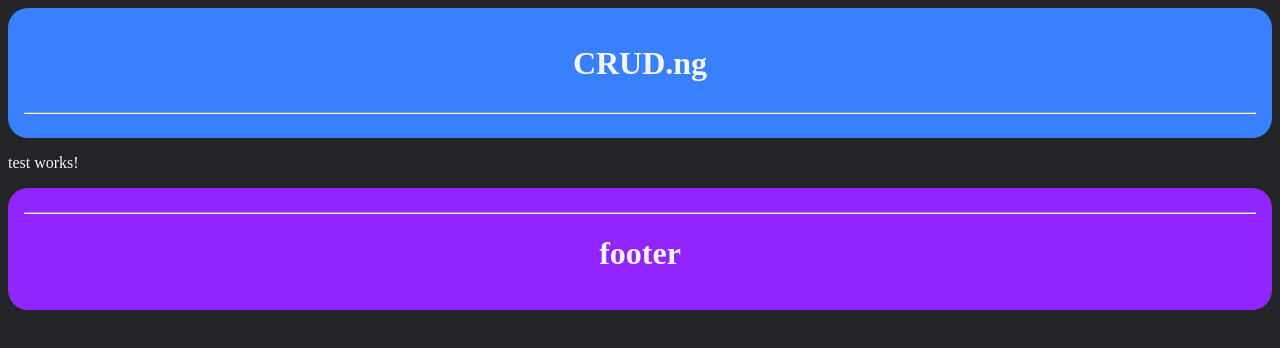
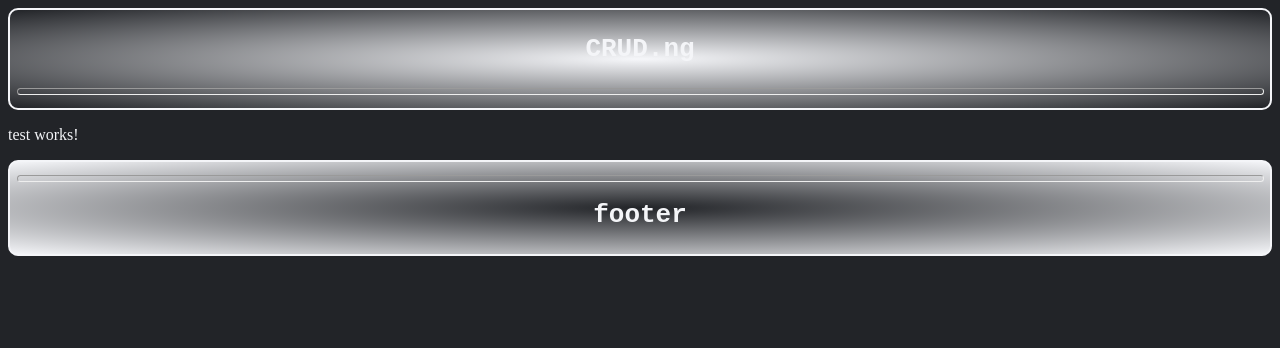
Before and after one commit to dudushy/CRUD.ng, an Angular app: page /test in a window 1280 px wide. Shown: the top 348 px of the page. Built offline with nearby package versions, Linux system fonts and the light colour scheme.

Commit message:
Update app.component.scss

```diff
--- a/src/app/app.component.scss
+++ b/src/app/app.component.scss
@@ -1,17 +1,27 @@
-@use '/src/styles.scss' as vars;
-
-body {
-  background-color: vars.$back-default;
-}
+// @use '/src/styles.scss' as vars;
+@import '/src/styles.scss';
 
 header {
-  background-color: vars.$primary;
-  padding: 1em;
-  border-radius: 20px;
+  background: radial-gradient($light 1%, $dark);
+  padding: .5em;
+  border-radius: 10px;
   text-align: center;
+  border: 2px solid $light;
+  font-family: monospace;
+  font-weight: bolder;
+
+  hr {
+    color: $medium;
+    padding: .2em;
+    border-radius: 30px;
+  }
+
+  a, a:hover, a:active, a:visited {
+    color: $danger;
+  }
 
   ul {
-    // background-color: vars.$warning;
+    // background-color: $warning;
     display: flex;
     justify-content: center;
     list-style-type: none;
@@ -26,14 +36,57 @@ header {
   }
 
   button {
+    border-radius: 20px;
+    font-size: larger;
+  }
+
+  button[active="true"] {
+    background-color: $button-back-default;
+    color: $button-text-default;
     padding: 1em;
     // width: 100%;
+    transition: .5s;
+  }
+
+  button[active="false"] {
+    background-color: $back-default;
+    color: $text-default;
+    padding: 1em;
+    // width: 100%;
+    transition: .5s;
+  }
+
+  button:active{
+    background-color: $back-highlight;
+    color: $text-highlight;
+    transition: .5s;
   }
 }
 
 footer {
-  background-color: vars.$text-highlight;
-  padding: 1em;
-  border-radius: 20px;
+  background: radial-gradient($dark, $light);
+  padding: .5em;
+  border-radius: 10px;
   text-align: center;
+  border: 2px solid $light;
+  font-family: monospace;
+  font-weight: bolder;
+
+  hr {
+    color: $medium;
+    padding: .2em;
+    border-radius: 30px;
+  }
+
+  span {
+    color: $danger;
+  }
+
+  a, a:hover, a:active, a:visited {
+    color: $tertiary;
+    background-color: rgba($light, .3);
+    padding: .25em;
+    border-radius: 15px;
+    border: 1px dotted $danger;
+  }
 }
```
